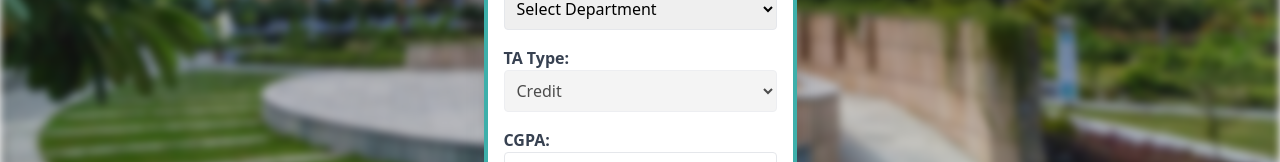
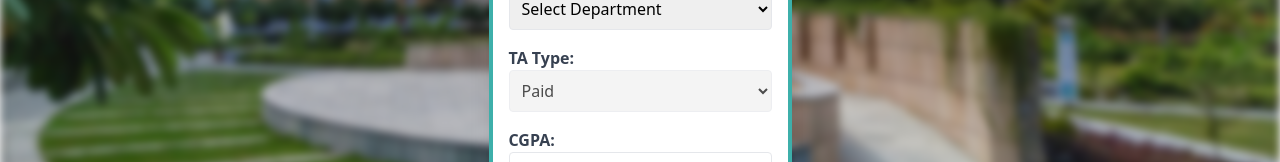
Before and after one commit to Nik-git1/TA-Allocation, a React (Vite) app: page /TaForm in a window 1280 px wide. Shown: the part 484-646 px from the top of the page. Built offline with nearby package versions, Linux system fonts and the light colour scheme; no server answers.

Commit message:
form update

```diff
--- a/src/Pages/Form.jsx
+++ b/src/Pages/Form.jsx
@@ -33,6 +33,7 @@ const StudentForm = () => {
     ],
     nonPreferences: ["", "", ""],
   };
+  console.log(studentExistData.nonPreferences)
   const secretKey = "your-secret-key"; // Use the same secret key used for encryption
   const decryptedEmail = CryptoJS.AES.decrypt(
     encryptedEmail,
@@ -47,14 +48,32 @@ const StudentForm = () => {
     department: studentExistDepartment,
     taType: studentExistData.taType,
     cgpa: studentExistData.cgpa,
-    departmentPreferences: studentExistData.departmentPreferences,
-    nonDepartmentPreferences: studentExistData.nonDepartmentPreferences,
-    nonPreferences: studentExistData.nonPreferences,
+    departmentPreferences: studentExistData.departmentPreferences.length === 0
+      ? [
+          { course: "", grade: "" },
+          { course: "", grade: "" },
+        ]
+      : studentExistData.departmentPreferences,
+    nonDepartmentPreferences: studentExistData.nonDepartmentPreferences.length === 0
+    ? [
+      { course: "", grade: "" },
+      { course: "", grade: "" },
+      { course: "", grade: "" },
+      { course: "", grade: "" },
+      { course: "", grade: "" },
+      { course: "", grade: "" },
+      { course: "", grade: "" },
+      { course: "", grade: "" },
+    ]
+    : studentExistData.nonDepartmentPreferences,
+    nonPreferences: studentExistData.nonPreferences.length === 0
+    ? ["", "", ""]
+    : studentExistData.nonPreferences,
   });
-
+  console.log("Length: ",studentExistData.departmentPreferences.length);
   const [courses, setCourses] = useState([]);
   const [selectedCourses, setSelectedCourses] = useState([]);
-  const [selectedDepartment, setSelectedDepartment] = useState("");
+  const [selectedDepartment, setSelectedDepartment] = useState(formData.department);
 
   useEffect(() => {
     // Fetch course data from the backend API
@@ -136,7 +155,7 @@ const StudentForm = () => {
     }
 
     if(!formData.program.startsWith('B.Tech')){
-      formData.taType = 'Credit';
+      formData.taType = 'Paid';
     }
 
     // Create a JSON object from your form data
@@ -363,9 +382,19 @@ const StudentForm = () => {
                   className="w-full p-2 border rounded"
                   disabled={!formData.program.startsWith('B.Tech')}
                 >
-                  <option value="Credit">Credit</option>
-                  <option value="Paid">Paid</option>
-                  <option value="Voluntary">Voluntary</option>
+                  {/* Rendering options based on condition */}
+                  {formData.program.startsWith('B.Tech') ? (
+                    <>
+                      <option value="">Select TA Type</option>
+                      <option value="Credit">Credit</option>
+                      <option value="Paid">Paid</option>
+                      <option value="Voluntary">Voluntary</option>
+                    </>
+                  ) : (
+                    <>
+                      <option value="Paid">Paid</option>
+                    </>
+                  )}
                 </select>
               </div>
 
@@ -491,7 +520,7 @@ const StudentForm = () => {
                       }
                       className="w-full p-2 border rounded"
                     >
-                      <option value="">Select Non-Department Course</option>
+                      <option value="">Select Preferred Course</option>
                       {/* Filter courses based on the selected department */}
                       {courses.map((filteredCourse) => (
                           <option
```
